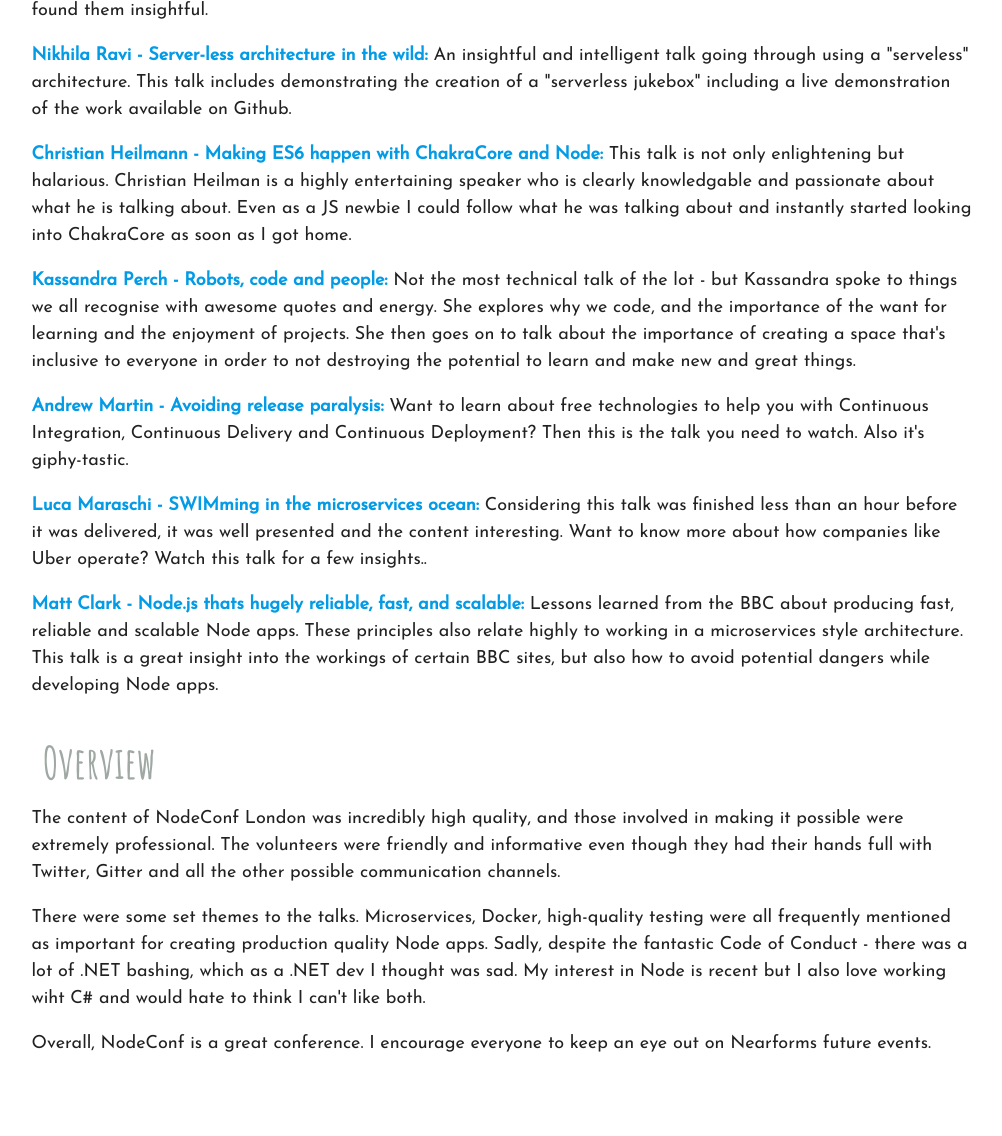
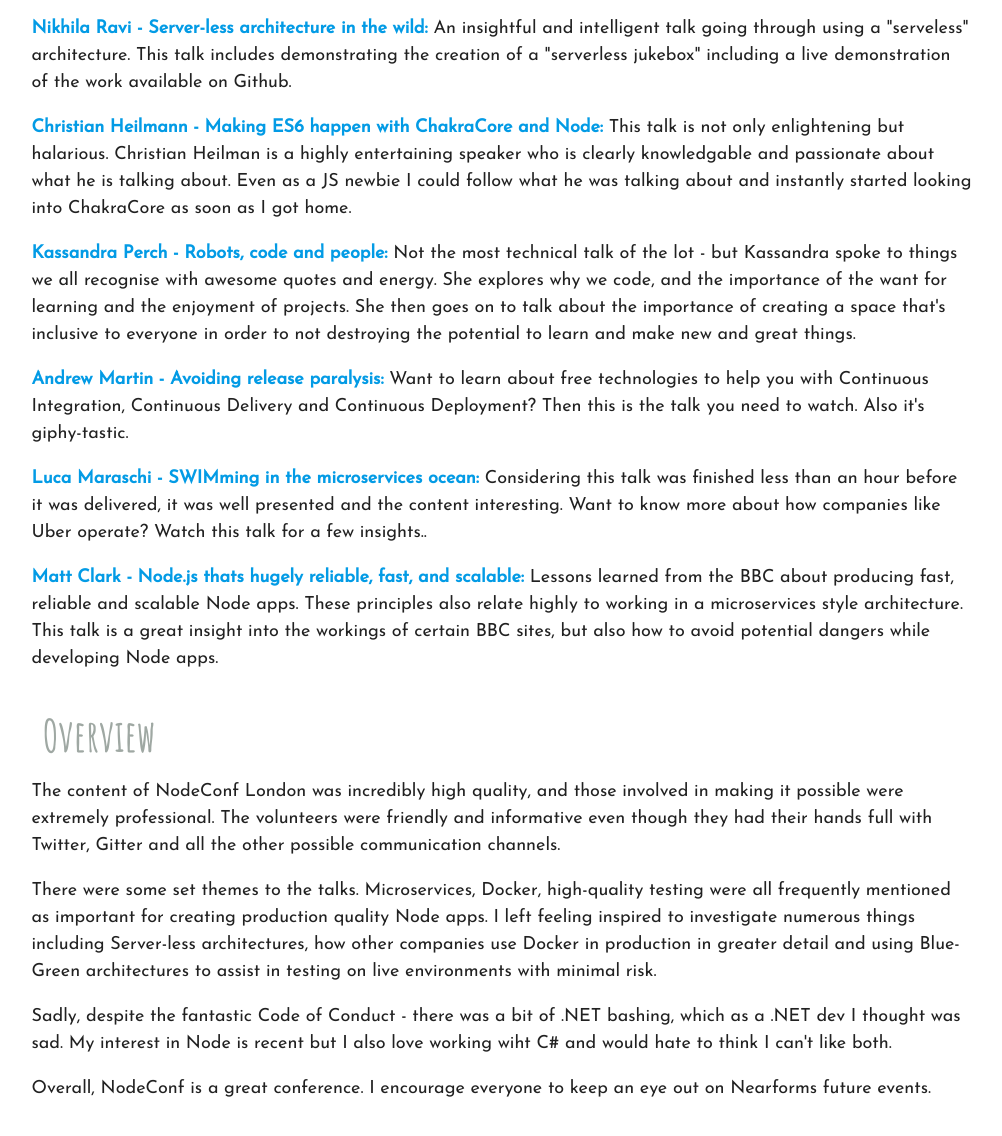
Before and after one commit to wordshaker/PersonalWebsite_3rd, a plain HTML site: page 2016/NodeConfLdn16.html in a window 1280 px wide. Shown: the part 880-2016 px from the top of the page, without its empty margins (138-1140 px from the left). Before the commit the page ends 1975 px from the top, so only its background shows below. Drawn offline with nearby package versions, Linux system fonts and the light colour scheme.

Commit message:
Edit overview

```diff
--- a/2016/NodeConfLdn16.html
+++ b/2016/NodeConfLdn16.html
@@ -52,7 +52,7 @@
                 </div>
                 <div class="row">
                     <div class="blogpara">
-                        All of the talks should be watched and are available on Youtube. Below is a list of a few of my favourites and I found them insightful.
+                        All of the talks should be watched and are available on Youtube. Below is a list of a few of my favourites:
                         <p><b><a href="https://www.youtube.com/watch?v=SwJUH3Le91s">Nikhila Ravi - Server-less architecture in the wild:</a></b>
                             An insightful and intelligent talk going through using a "serveless" architecture. This talk includes demonstrating the creation of a "serverless jukebox"
                             including a live demonstration of the work available on Github.
@@ -90,7 +90,10 @@
                          informative even though they had their hands full with Twitter, Gitter and all the other possible communication channels.
                          </p><p>
                          There were some set themes to the talks. Microservices, Docker, high-quality testing were all frequently mentioned as important for creating production quality
-                         Node apps. Sadly, despite the fantastic Code of Conduct - there was a lot of .NET bashing, which as a .NET dev I thought was sad. My interest in Node is recent
+                         Node apps. I left feeling inspired to investigate numerous things including Server-less architectures, how other companies use Docker in production in greater
+                         detail and using Blue-Green architectures to assist in testing on live environments with minimal risk.
+                         </p><p>
+                         Sadly, despite the fantastic Code of Conduct - there was a bit of .NET bashing, which as a .NET dev I thought was sad. My interest in Node is recent
                          but I also love working wiht C# and would hate to think I can't like both.
                          </p><p>
                          Overall, NodeConf is a great conference. I encourage everyone to keep an eye out on Nearforms future events.
```
